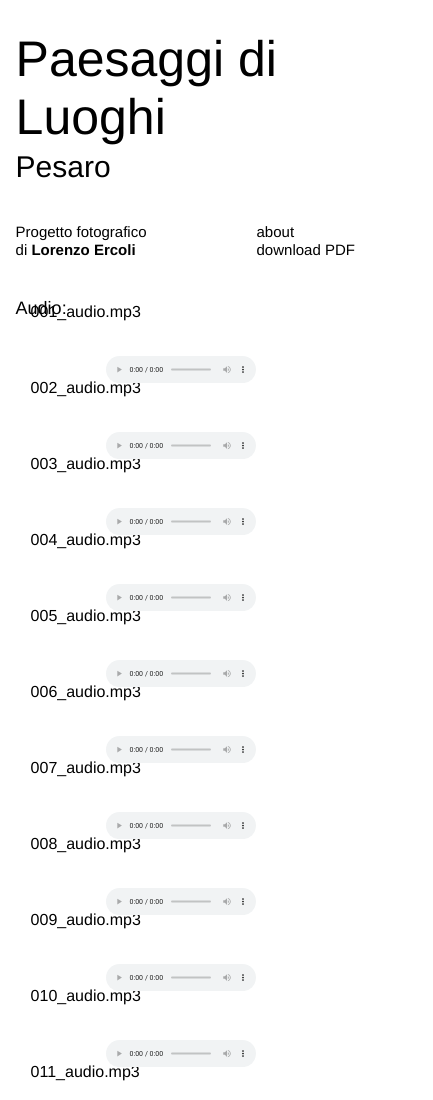
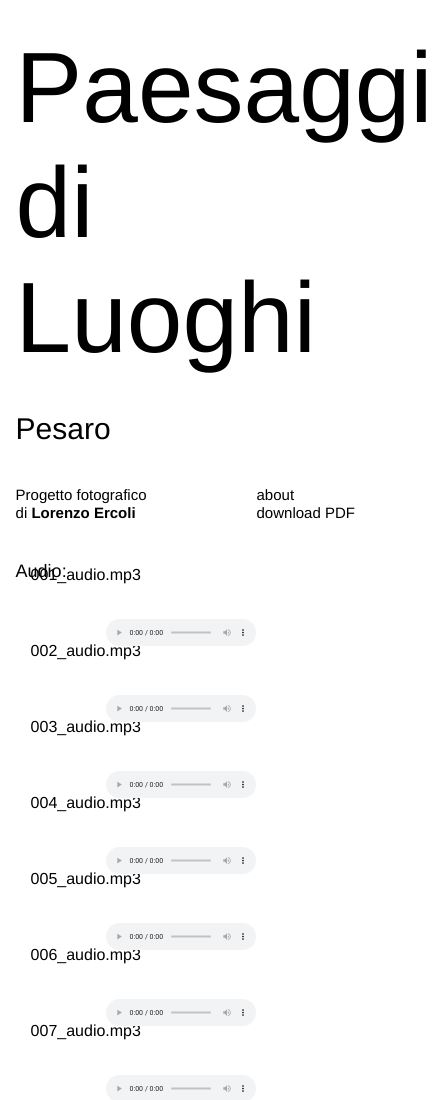
Before and after one commit to LorenzoErcoli/Paesaggi-di-luoghi, a plain HTML site: page index.html in a window 390 px wide. Shown: the top 1100 px of the page, 433 px wide, since content can reach past the window. Drawn offline with Linux system fonts and the light colour scheme.

Commit message:
Update Style.css

```diff
--- a/Style.css
+++ b/Style.css
@@ -87,16 +87,15 @@ a:hover{
 	font-weight: bold;
 }
 
-@media only screen and (max-width:800px) {
-  /* For tablets: */
-}
 @media only screen and (max-width:600px) {
   /* For mobile phones: */
  body{
   	margin-left: 4%;
   	margin-right: 4%;
   }
-
+h1{
+	font-size: 100px;
+}
 .about{
 	padding-left: 110px;
 }
```
